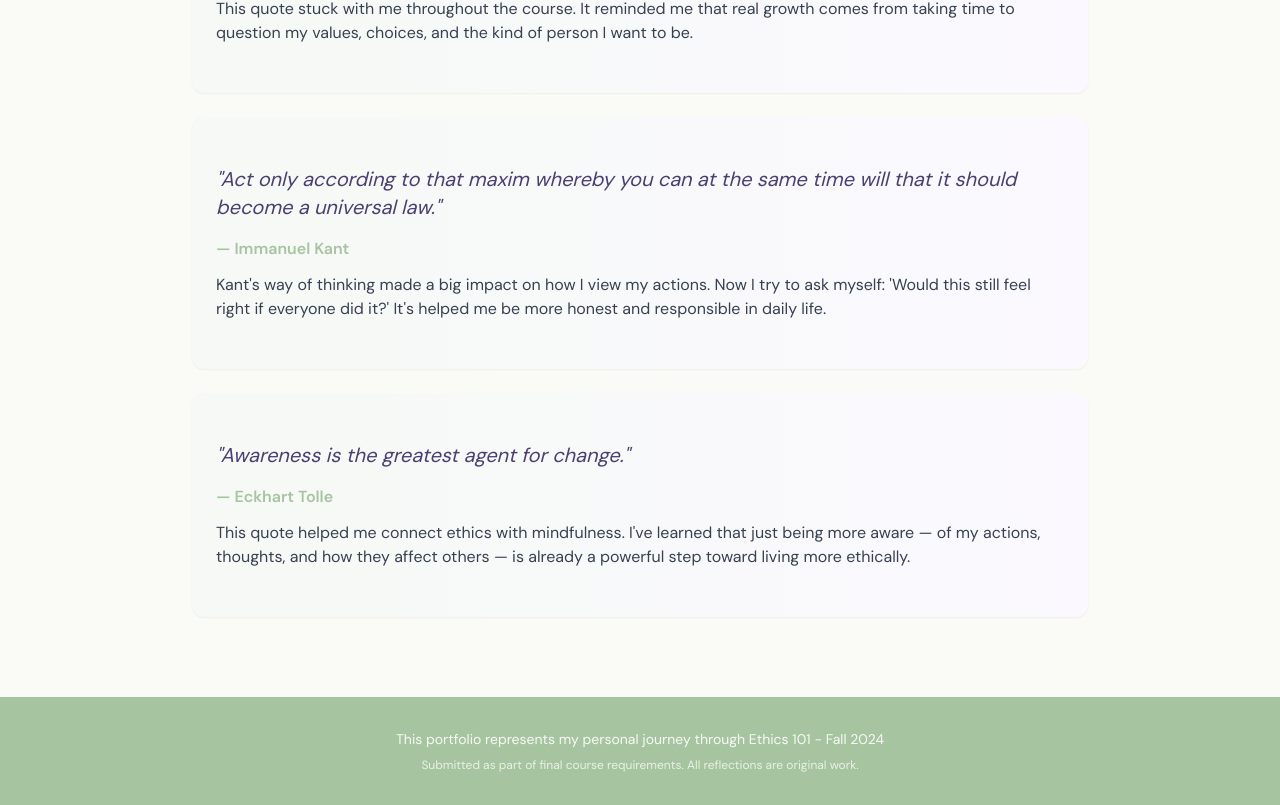
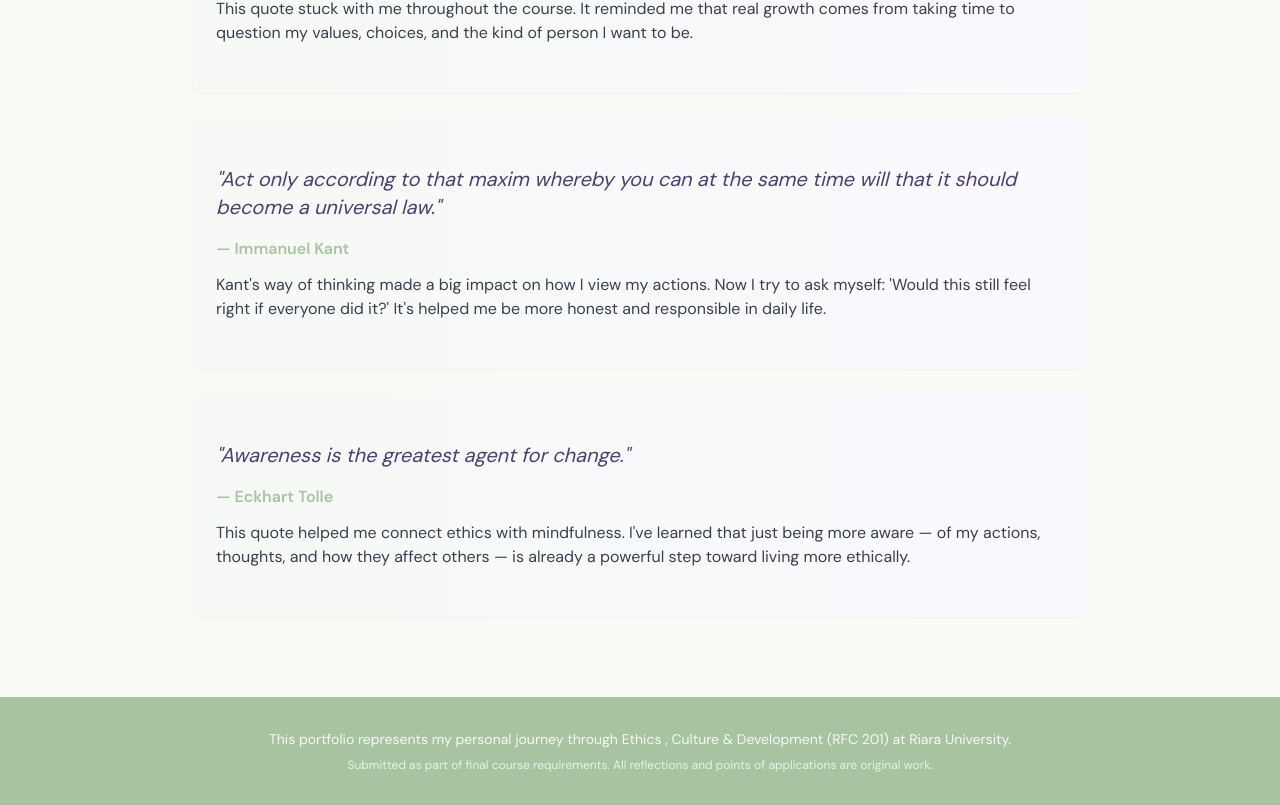
Before and after one commit to dkiriinya/My-Ethics-Journey, a Next.js app: page / in a window 1280 px wide. Shown: the part 5605-6410 px from the top of the page. Built offline with nearby package versions, Linux system fonts and the light colour scheme.

Commit message:
changed disclaimer

```diff
--- a/app/page.tsx
+++ b/app/page.tsx
@@ -51,10 +51,10 @@ export default function EthicsJourneyPage() {
       <footer className="bg-[#A7C4A0] dark:bg-[#58B368] text-white py-8 px-4">
         <div className="max-w-4xl mx-auto text-center">
           <p className="text-sm opacity-90">
-            This portfolio represents my personal journey through Ethics 101 - Fall 2024
+            This portfolio represents my personal journey through Ethics , Culture & Development (RFC 201) at Riara University.
           </p>
           <p className="text-xs mt-2 opacity-75">
-            Submitted as part of final course requirements. All reflections are original work.
+            Submitted as part of final course requirements. All reflections and points of applications are original work.
           </p>
         </div>
       </footer>
```
